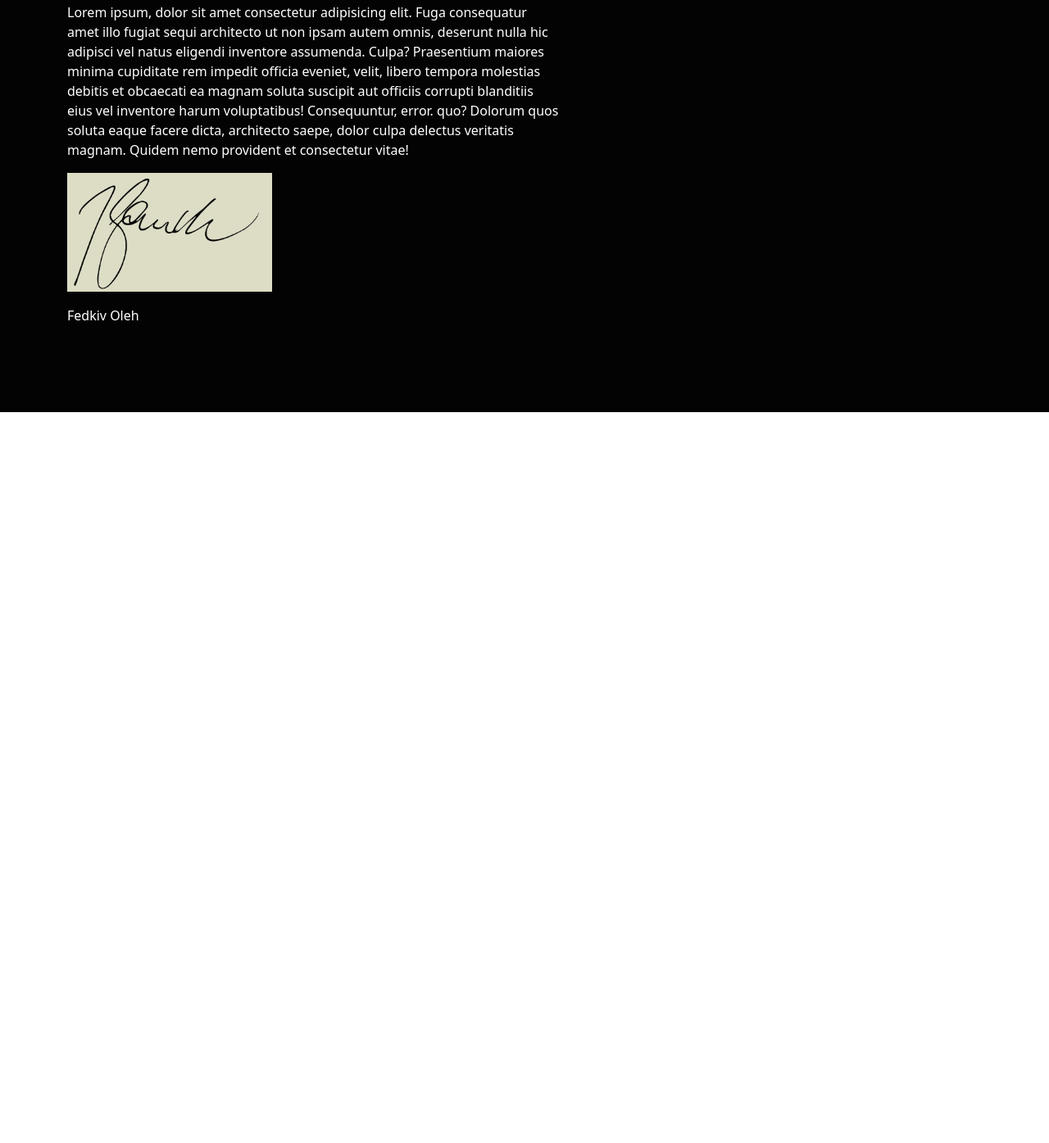
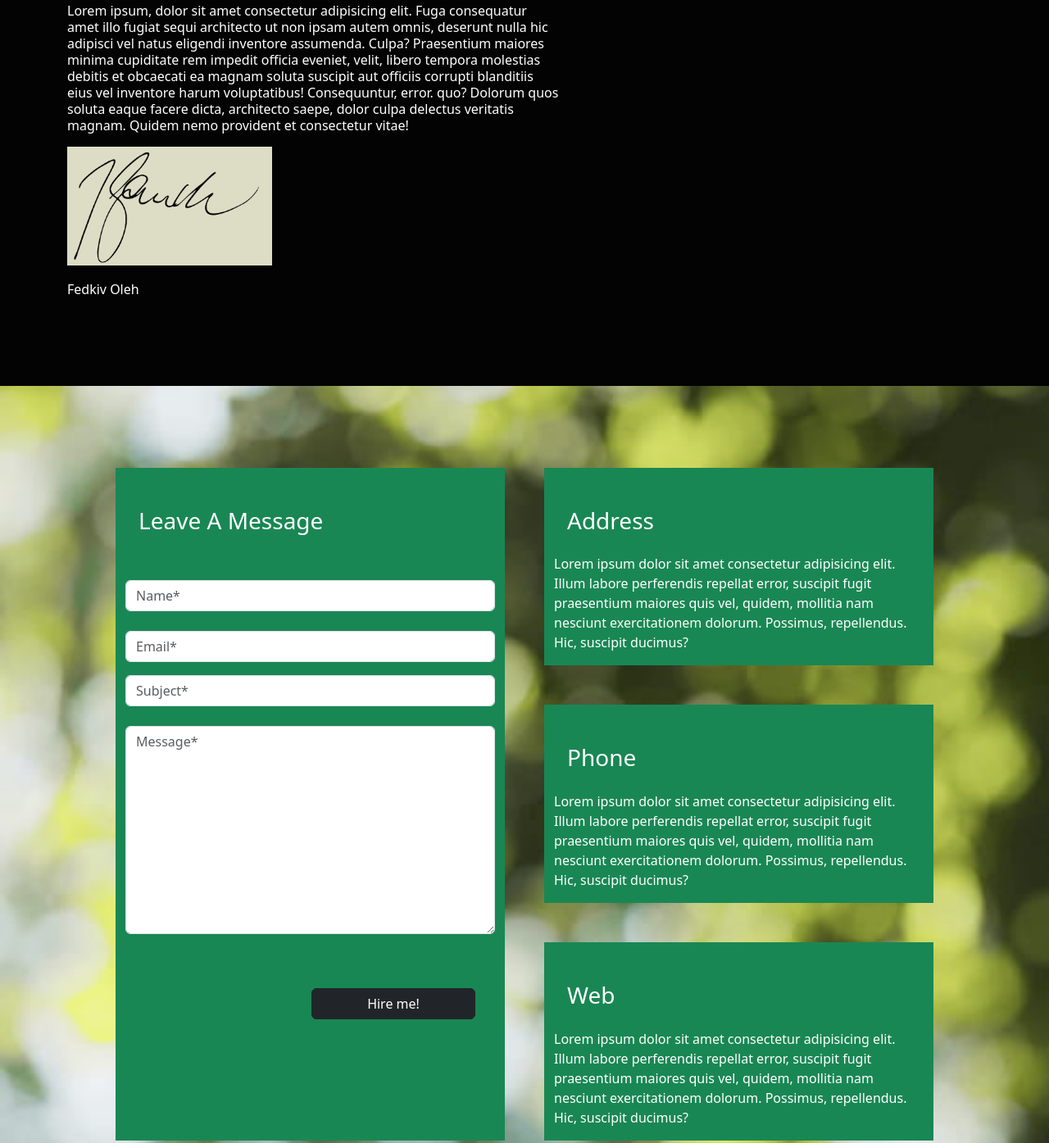
Before and after one commit to Pibepi/les-4, a plain HTML site: page index.html in a window 1280 px wide. Shown: the part 5278-6673 px from the top of the page at 82% size. Before the commit the page ends 5781 px from the top, so only its background shows below. Drawn offline with nearby package versions, Linux system fonts and the light colour scheme.

Commit message:
added sections-4

```diff
--- a/css/style.css
+++ b/css/style.css
@@ -114,6 +114,23 @@ padding-bottom: 120px;
     width: 600px;
 }
 
+@media (max-width: 767px) {
+
+
+    .zz4{
+        width: 400px;
+    }
+
+
+
+
+
+
+}
+
+
+
+
 
 .qq1{
   background-color: beige;
@@ -121,3 +138,13 @@ padding-bottom: 120px;
   opacity: 90%;
 margin-bottom: 20px;
 }
+
+
+
+.section4{
+background-image: url(../img/tree2.jpg);
+background-size: cover;
+padding-top: 100px;
+padding-bottom: 100px;
+
+}
--- a/index.html
+++ b/index.html
@@ -337,8 +337,8 @@
 <div class="container-fluid section3">
 
 
-<div class="container "><i class="bi bi-quote text-white icon1"></i>
-<p class="text-white zz4">Lorem ipsum, dolor sit amet consectetur adipisicing elit. Fuga consequatur amet illo fugiat sequi architecto ut non ipsam autem omnis, deserunt nulla hic adipisci vel natus eligendi inventore assumenda. Culpa?
+<div class="container  "><i class="bi bi-quote text-white icon1"></i>
+<p class="text-white zz4 lh-sm">Lorem ipsum, dolor sit amet consectetur adipisicing elit. Fuga consequatur amet illo fugiat sequi architecto ut non ipsam autem omnis, deserunt nulla hic adipisci vel natus eligendi inventore assumenda. Culpa?
 Praesentium maiores minima cupiditate rem impedit officia eveniet, velit, libero tempora molestias debitis et obcaecati ea magnam soluta suscipit aut officiis corrupti blanditiis eius vel inventore harum voluptatibus! Consequuntur, error.
  quo? Dolorum quos soluta eaque facere dicta, architecto saepe, dolor culpa delectus veritatis magnam. Quidem nemo provident et consectetur vitae!</p>
 
@@ -366,6 +366,86 @@ Praesentium maiores minima cupiditate rem impedit officia eveniet, velit, libero
 
 
 
+<div class="container-fluid section4 ">
+
+<div class="container">
+<div class="row d-flex justify-content-center">
+
+<div class="col-sm-12 col-md-5 text-bg-success  me-4">
+<h3 class="pt-5 ps-3">Leave A Message</h3>
+    <div class="mb-3 pt-5">
+
+        <input class="form-control" type="text" placeholder="Name*" aria-label="default input example">
+        <label for="exampleFormControlInput1" class="form-label"></label>
+        <input type="email" class="form-control" id="exampleFormControlInput1" placeholder="Email*">
+      </div>
+      <input class="form-control" type="text" placeholder="Subject*" aria-label="default input example">
+      <div class="mb-3">
+        <label for="exampleFormControlTextarea1"  class="form-label " ></label>
+        <textarea class="form-control" placeholder="Message*" id="exampleFormControlTextarea1" rows="10"></textarea>
+      </div>
+
+      <div class="btn1 mb-4  d-flex justify-content-end pe-4">
+        <button type="button" class="btn btn-dark btn b1 ">Hire me!</button>
+    </div>
+
+
+
+</div>
+
+<div class="col-sm-12 col-md-5 ms-4">
+
+<div class="row ">
+
+    <div class="col-sm-12 text-bg-success  "><h3 class="pt-5 ps-3">Address</h3>
+
+    <p class="pt-3">Lorem ipsum dolor sit amet consectetur adipisicing elit. Illum labore perferendis repellat error, suscipit fugit praesentium maiores quis vel, quidem, mollitia nam nesciunt exercitationem dolorum. Possimus, repellendus. Hic, suscipit ducimus?</p>
+    </div>
+    <div class="col-sm-12 text-bg-success  mt-5"><h3 class="pt-5 ps-3">Phone</h3>    <p class="pt-3">Lorem ipsum dolor sit amet consectetur adipisicing elit. Illum labore perferendis repellat error, suscipit fugit praesentium maiores quis vel, quidem, mollitia nam nesciunt exercitationem dolorum. Possimus, repellendus. Hic, suscipit ducimus?</p>
+    </div>
+    <div class="col-sm-12  text-bg-success mt-5"><h3 class="pt-5 ps-3">Web</h3>    <p class="pt-3">Lorem ipsum dolor sit amet consectetur adipisicing elit. Illum labore perferendis repellat error, suscipit fugit praesentium maiores quis vel, quidem, mollitia nam nesciunt exercitationem dolorum. Possimus, repellendus. Hic, suscipit ducimus?</p>
+    </div>
+
+</div>
+</div>
+
+
+
+
+</div>
+
+
+
+</div>
+
+
+</div>
+
+
+
+
+
+
+
+
+
+
+
+
+
+
+
+
+
+
+
+
+
+
+
+
+
+
 
 
 
```
